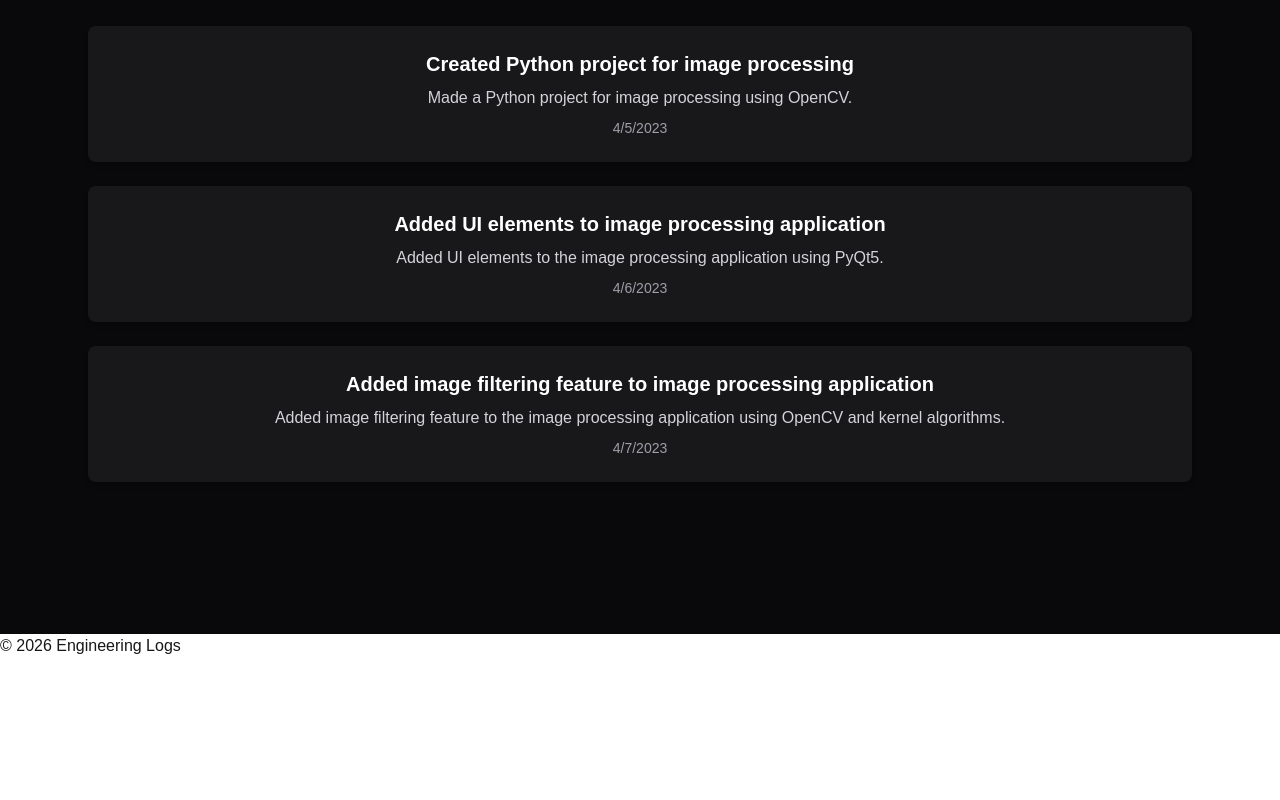
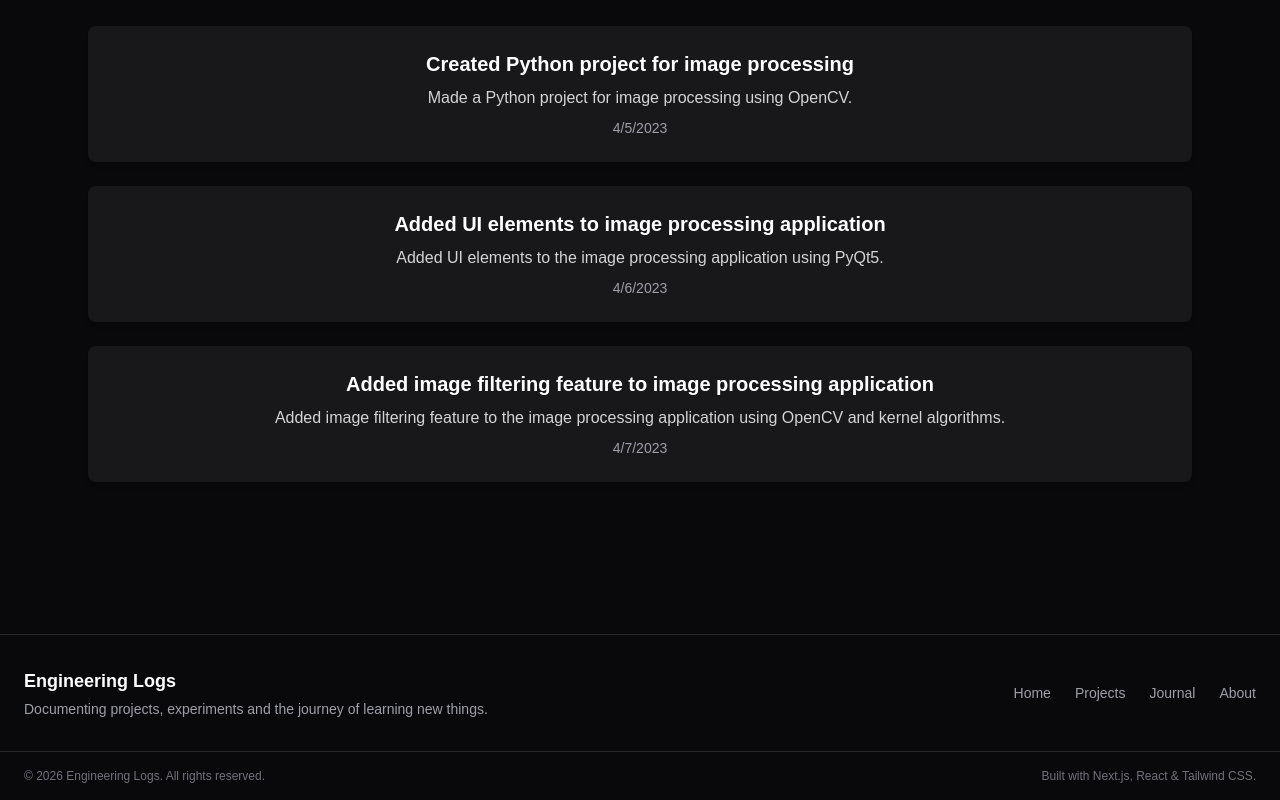
Before and after one commit to UchihaCoder-96/EngineeringLogs, a Next.js app in the folder frontend/: page /journal in a window 1280 px wide. Shown: the part 271-1071 px from the top of the page. Before the commit the page ends 929 px from the top, so only its background shows below. Built offline with nearby package versions, Linux system fonts and the light colour scheme.

Commit message:
Polished Footer Note.

```diff
--- a/frontend/components/layout/Footer.tsx
+++ b/frontend/components/layout/Footer.tsx
@@ -1,7 +1,66 @@
+import Link from "next/link";
+
 export default function Footer() {
     return (
-        <footer>
-            <p>© 2026 Engineering Logs</p>
+        <footer className="border-t border-zinc-800 bg-zinc-950">
+            <div className="mx-auto flex max-w-7xl flex-col items-center justify-between gap-4 px-6 py-8 text-sm text-zinc-400 md:flex-row">
+
+                {/* Left */}
+                <div>
+                    <h2 className="text-lg font-semibold text-white">
+                        Engineering Logs
+                    </h2>
+
+                    <p className="mt-1">
+                        Documenting projects, experiments and the journey of learning new things.
+                    </p>
+                </div>
+
+                {/* Navigation */}
+                <nav className="flex gap-6">
+                    <Link
+                        href="/"
+                        className="transition-colors hover:text-white"
+                    >
+                        Home
+                    </Link>
+
+                    <Link
+                        href="/projects"
+                        className="transition-colors hover:text-white"
+                    >
+                        Projects
+                    </Link>
+
+                    <Link
+                        href="/journal"
+                        className="transition-colors hover:text-white"
+                    >
+                        Journal
+                    </Link>
+
+                    <Link
+                        href="/about"
+                        className="transition-colors hover:text-white"
+                    >
+                        About
+                    </Link>
+                </nav>
+            </div>
+
+            <div className="border-t border-zinc-800">
+                <div className="mx-auto flex max-w-7xl items-center justify-between px-6 py-4 text-xs text-zinc-500">
+
+                    <p>
+                        © {new Date().getFullYear()} Engineering Logs. All rights reserved.
+                    </p>
+
+                    <p>
+                        Built with Next.js, React & Tailwind CSS.
+                    </p>
+
+                </div>
+            </div>
         </footer>
     );
 }
```
